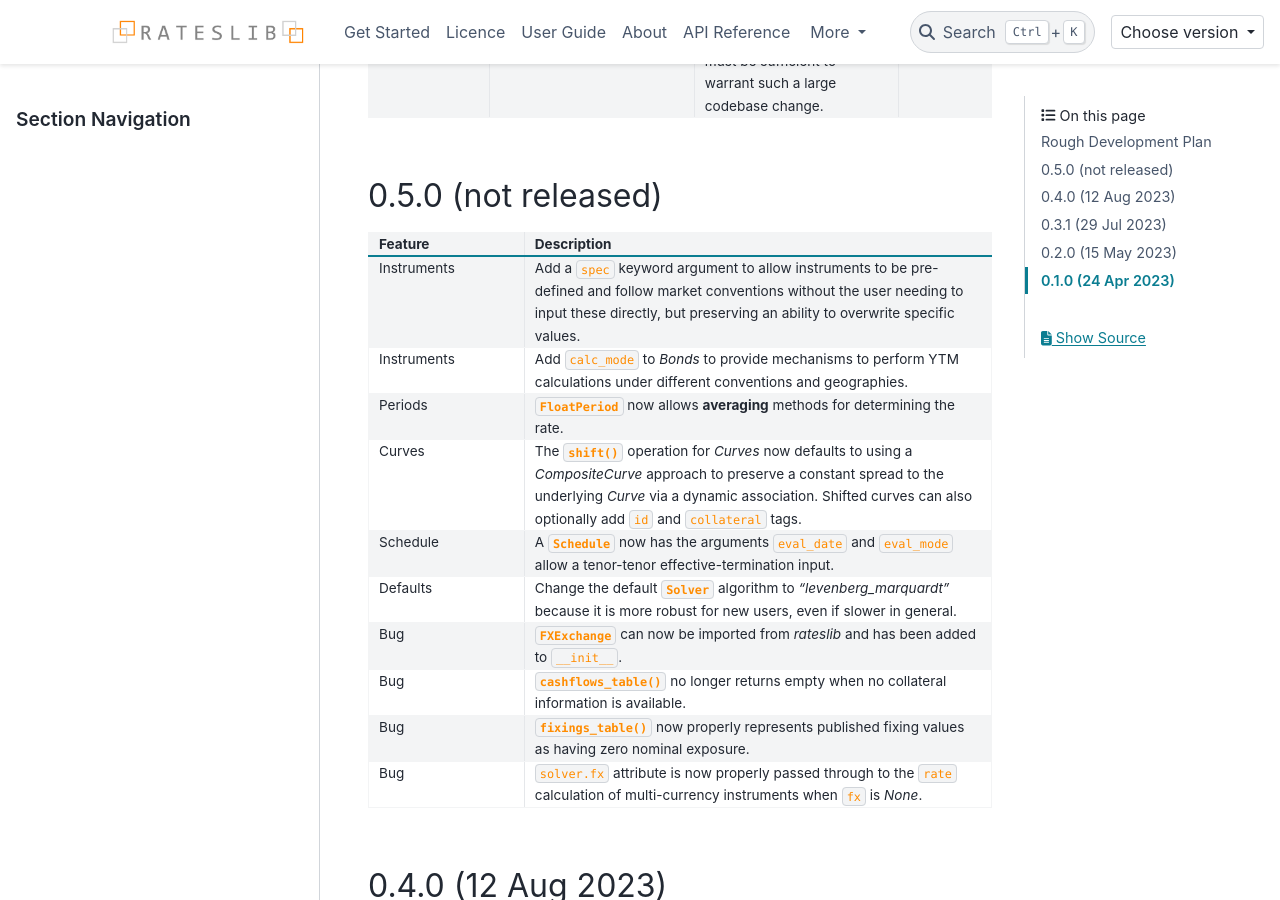
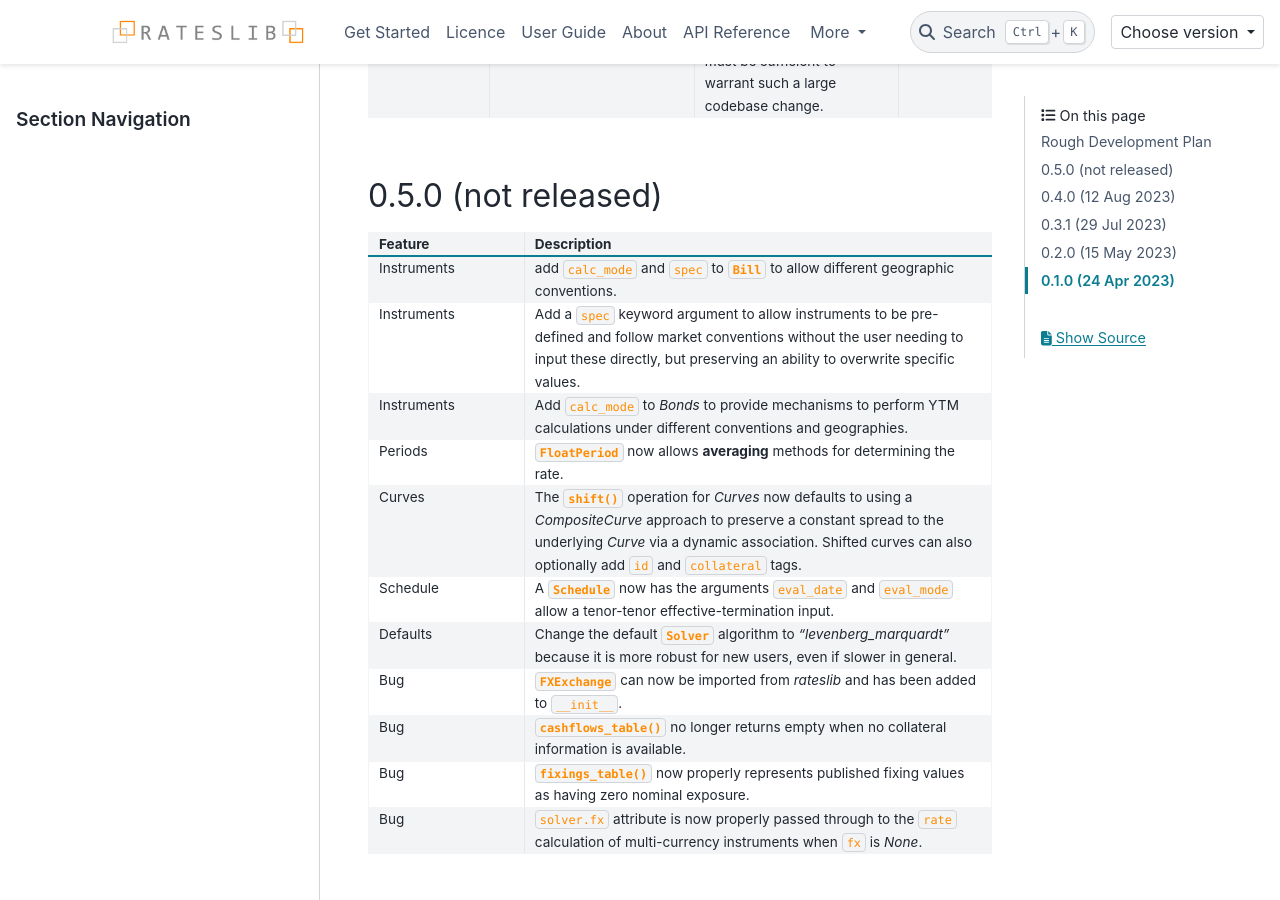
Before and after one commit to attack68/rateslib, a Sphinx documentation site: the page built from docs/source/i_whatsnew.rst, in a window 1280 px wide and 900 px high, scrolled down 1048 px. Built offline with Sphinx 7.4.7 and the PyData theme 0.15.4, drawn with Linux system fonts in a browser that asks for light colours; comment, search, counter and statistics services are not loaded.

Commit message:
DOC: whats new

```diff
--- a/docs/source/i_whatsnew.rst
+++ b/docs/source/i_whatsnew.rst
@@ -71,6 +71,9 @@ email contact through **rateslib@gmail.com**.
 
    * - Feature
      - Description
+   * - Instruments
+     - add ``calc_mode`` and ``spec`` to :class:`~rateslib.instruments.Bill` to allow different
+       geographic conventions.
    * - Instruments
      - Add a ``spec`` keyword argument to allow instruments to be pre-defined and follow
        market conventions without the user needing to input these directly, but preserving an
```
